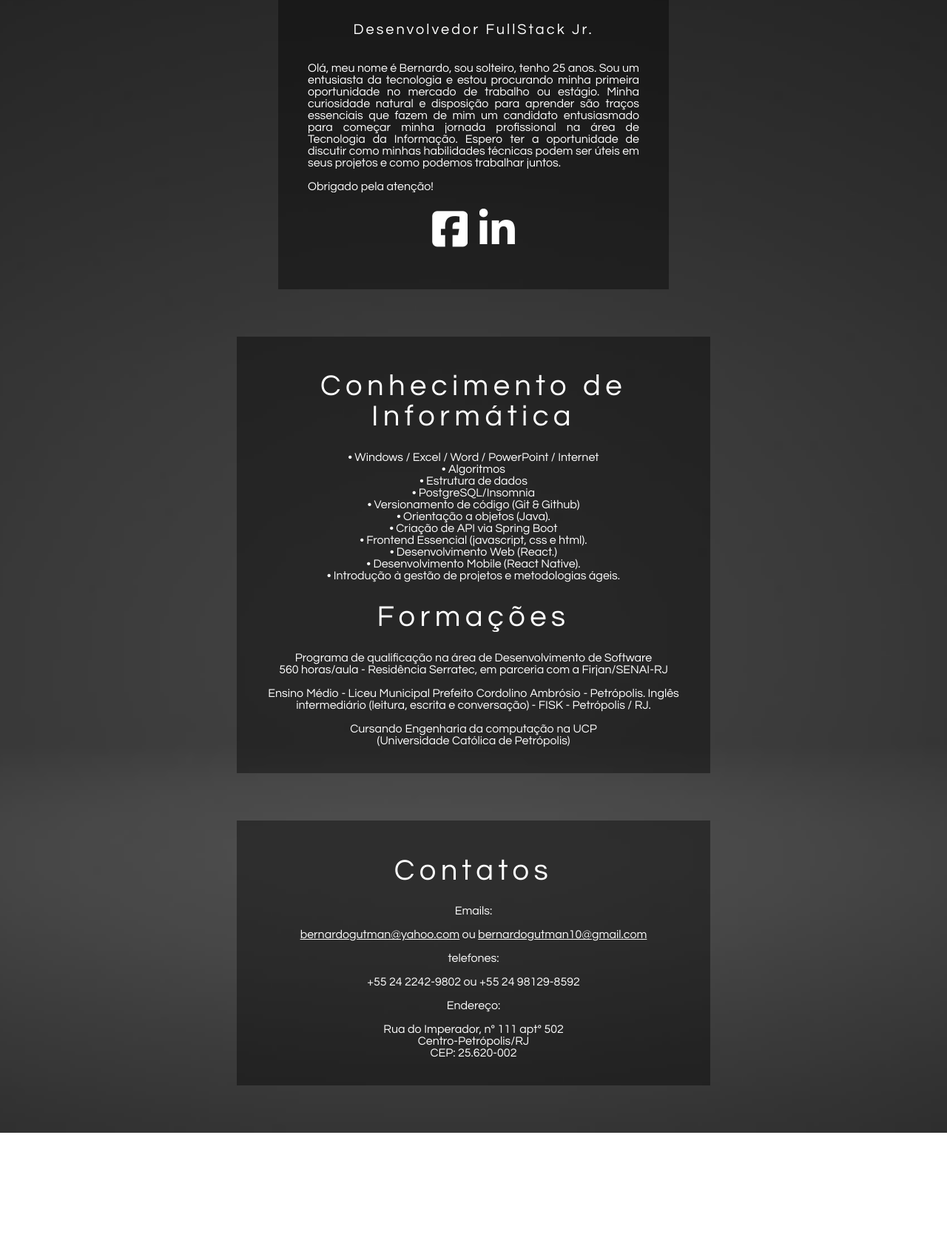
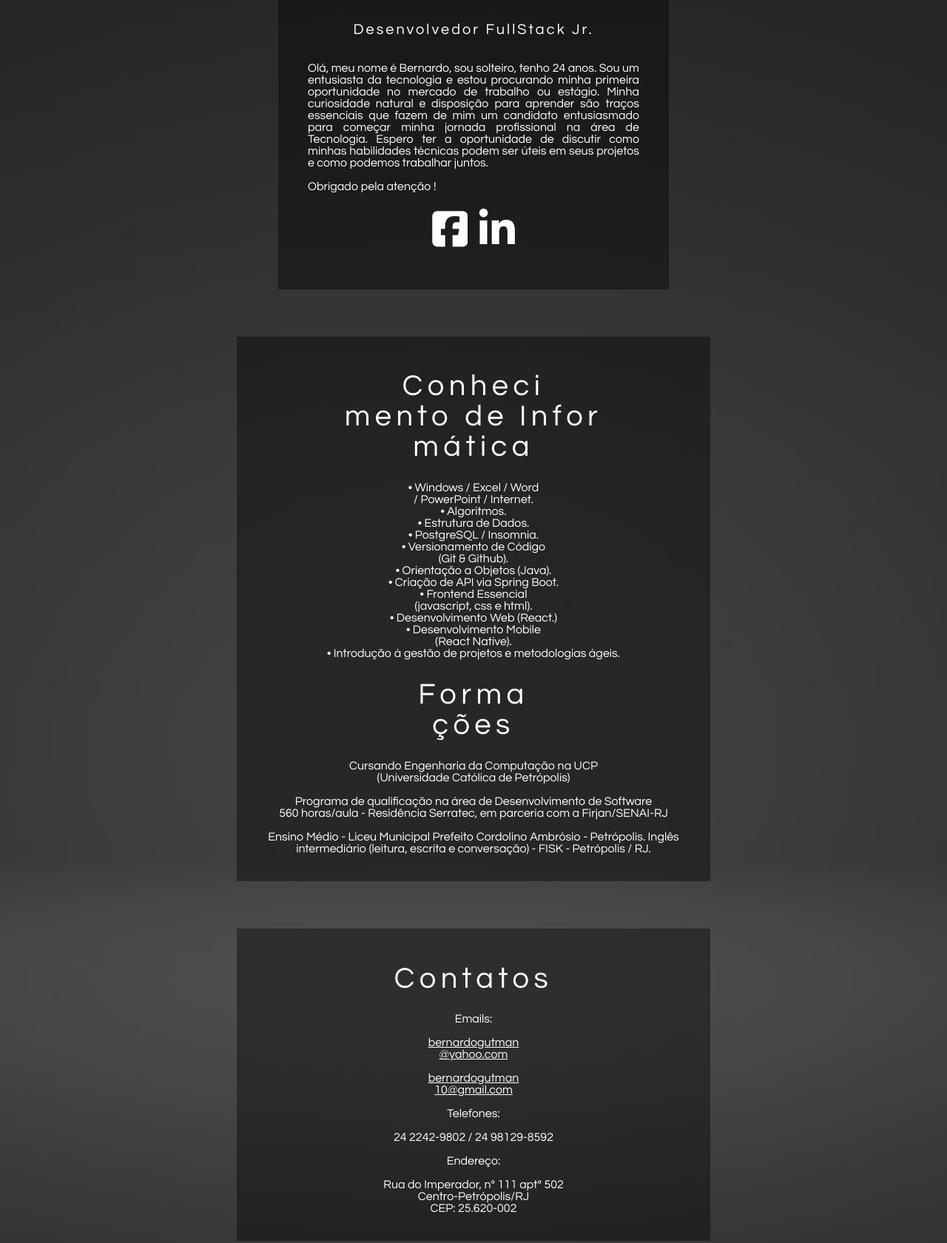
Before and after one commit to Bernardo-Gutman-Siqueira/bernardo-gutman-siqueira.github.io, a plain HTML site: page index.html in a window 1280 px wide. Shown: the part 419-2099 px from the top of the page at 74% size. Before the commit the page ends 1950 px from the top, so only its background shows below. Drawn offline with Linux system fonts and the light colour scheme.

Commit message:
Update index.html

```diff
--- a/index.html
+++ b/index.html
@@ -14,53 +14,59 @@
         <h1>Bernardo Gutman Siqueira</h1>
         <h5>Desenvolvedor FullStack Jr.</h5>
             <p>Olá, meu nome é Bernardo, sou solteiro, tenho <span id="idade"/></span> anos. Sou um entusiasta da tecnologia e estou procurando minha primeira oportunidade no mercado de trabalho ou estágio.
-            Minha curiosidade natural e disposição para aprender são traços essenciais que fazem de mim um candidato entusiasmado para começar minha jornada profissional na área de Tecnologia da Informação.
+            Minha curiosidade natural e disposição para aprender são traços essenciais que fazem de mim um candidato entusiasmado para começar minha jornada profissional na área de Tecnologia.
             Espero ter a oportunidade de discutir como minhas habilidades técnicas podem ser úteis em seus projetos e como podemos trabalhar juntos.</p>
-            <p>Obrigado pela atenção!</p>
+            <p>Obrigado pela atenção !</p>
         <ul>
             <li><a href="https://www.facebook.com/bernardo.gutman.3"><i class="fa fa-facebook-square" aria-hidden="true"></i></a></li>
             <li><a href="https://www.linkedin.com/in/bernardo-gutman-12b011253/"><i class="fa fa-brands fa-linkedin"></i></a></li>
         </ul>
     </div>
     <div class="sobrebox">
-        <h1>Conhecimento de Informática</h1>
-        <p>• Windows / Excel / Word / PowerPoint / Internet<br/>
-            • Algoritmos<br/>
-            • Estrutura de dados<br/>
-            • PostgreSQL/Insomnia<br/>
-            • Versionamento de código (Git & Github)<br/>
-            • Orientação a objetos (Java).<br/>
-            • Criação de API via Spring Boot<br/>
-            • Frontend Essencial (javascript, css e html).<br/>
+        <h1>Conheci<br class="mobile-breakconheci">mento de Infor<br class="mobile-breakconheci">mática</h1>
+         <p>• Windows / Excel / Word <br class="mobile-break">/ PowerPoint / Internet.<br/>
+            • Algoritmos.<br/>
+            • Estrutura de Dados.<br/>
+            • PostgreSQL / Insomnia.<br/>
+            • Versionamento de Código<br class="mobile-break"> (Git & Github).<br/>
+            • Orientação a Objetos (Java).<br/>
+            • Criação de API via Spring Boot.<br/>
+            • Frontend Essencial<br class="mobile-break"> (javascript, css e html).<br/>
             • Desenvolvimento Web (React.)<br/>
-            • Desenvolvimento Mobile (React Native).<br/>
+            • Desenvolvimento Mobile<br class="mobile-break"> (React Native).<br/>
             • Introdução à gestão de projetos e metodologias ágeis.
         </p>
-        <h1>Formações</h1>
-        <p>Programa de qualificação na área de Desenvolvimento de Software<br/>
+        <h1>Forma<br class="mobile-breakconheci">ções</h1>
+            <p> Cursando Engenharia da Computação na UCP<br/>(Universidade Católica de Petrópolis)</p>
+            <p>Programa de qualificação na área de Desenvolvimento de Software<br/>
             560 horas/aula - Residência Serratec, em parceria com a Firjan/SENAI-RJ
             <p> Ensino Médio - Liceu Municipal Prefeito Cordolino Ambrósio - Petrópolis.
             Inglês intermediário (leitura, escrita e conversação) - FISK - Petrópolis / RJ.</p>
-            <p> Cursando Engenharia da computação na UCP<br/>(Universidade Católica de Petrópolis)</p>
             </p>
     </div>
     <div class="sobrebox">
         <h1>Contatos</h1>
         <p>Emails:</p>
-        <p><u>bernardogutman@yahoo.com</u> ou <u>bernardogutman10@gmail.com</u></p>
-        <p>telefones:</p>
-        <p>+55 24 2242-9802 ou +55 24 98129-8592</p>
+        <p><u>bernardogutman<br class="mobile-breakemail">@yahoo.com</u></p>
+        <p><u>bernardogutman<br class="mobile-breakemail">10@gmail.com</u></p>
+        <p>Telefones:</p>
+        <p>24 2242-9802 / 24 98129-8592</p>
         <p>Endereço:</p>
         <p>Rua do Imperador, nº 111 aptº 502<br/>Centro-Petrópolis/RJ<br/>CEP: 25.620-002</p>
     </div>
     <script>
-        function calcularIdade() {
-        var anoAtual = new Date().getFullYear();
-        var anoNascimento = 1998;
+        function calcularIdade(anoNascimento, mesNascimento, diaNascimento) {
+        var agora = new Date();
+        var anoAtual = agora.getFullYear();
+        var mesAtual = agora.getMonth() + 1;
+        var diaAtual = agora.getDate();
         var idade = anoAtual - anoNascimento;
+        if (mesAtual < mesNascimento || (mesAtual == mesNascimento && diaAtual < diaNascimento)) {
+            idade--;
+        }
         return idade;
         }
-        document.getElementById("idade").textContent = calcularIdade();
+        document.getElementById("idade").textContent = calcularIdade(1998, 9, 30);
     </script>
 </body>
 </html>
```
